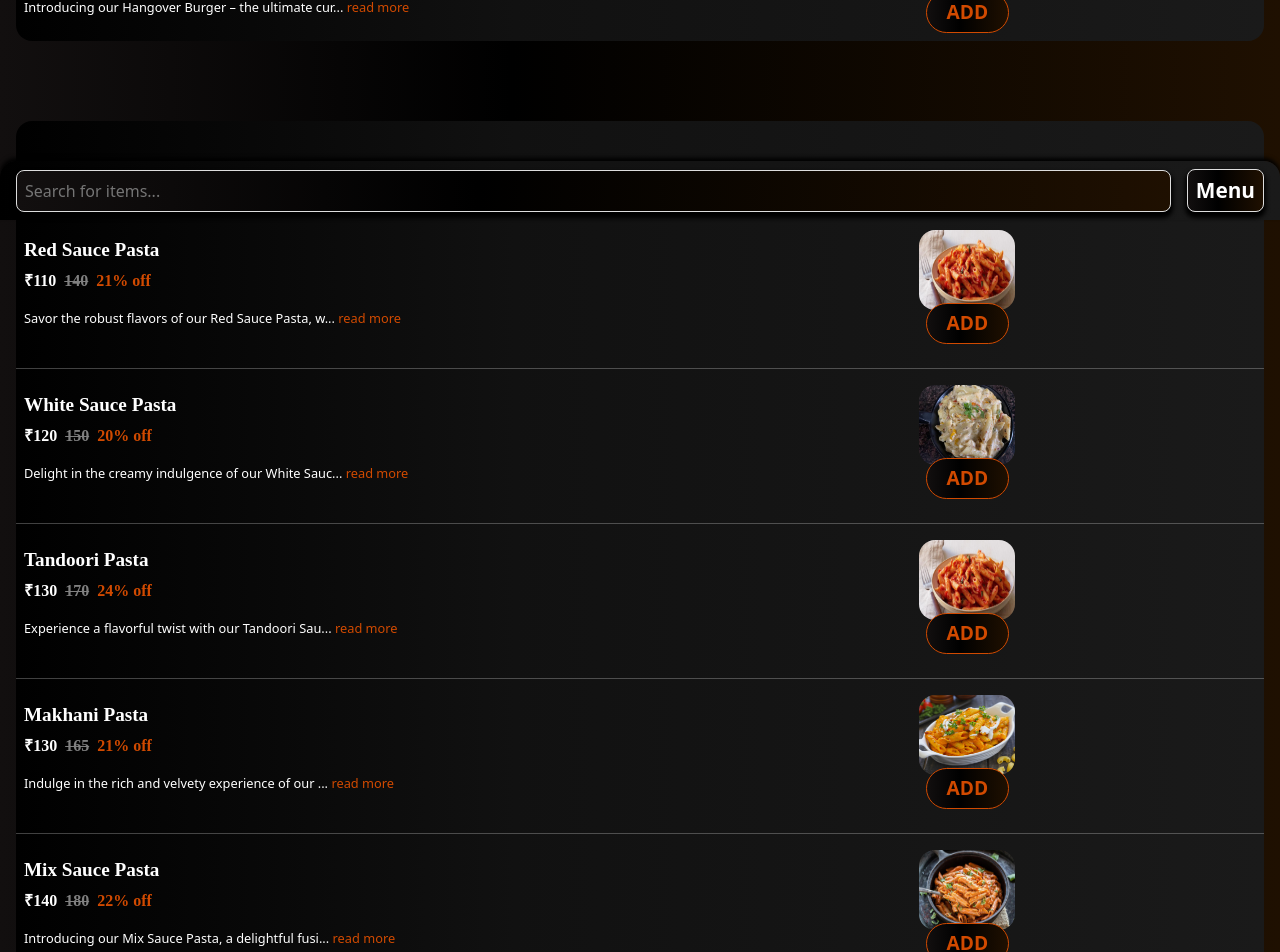
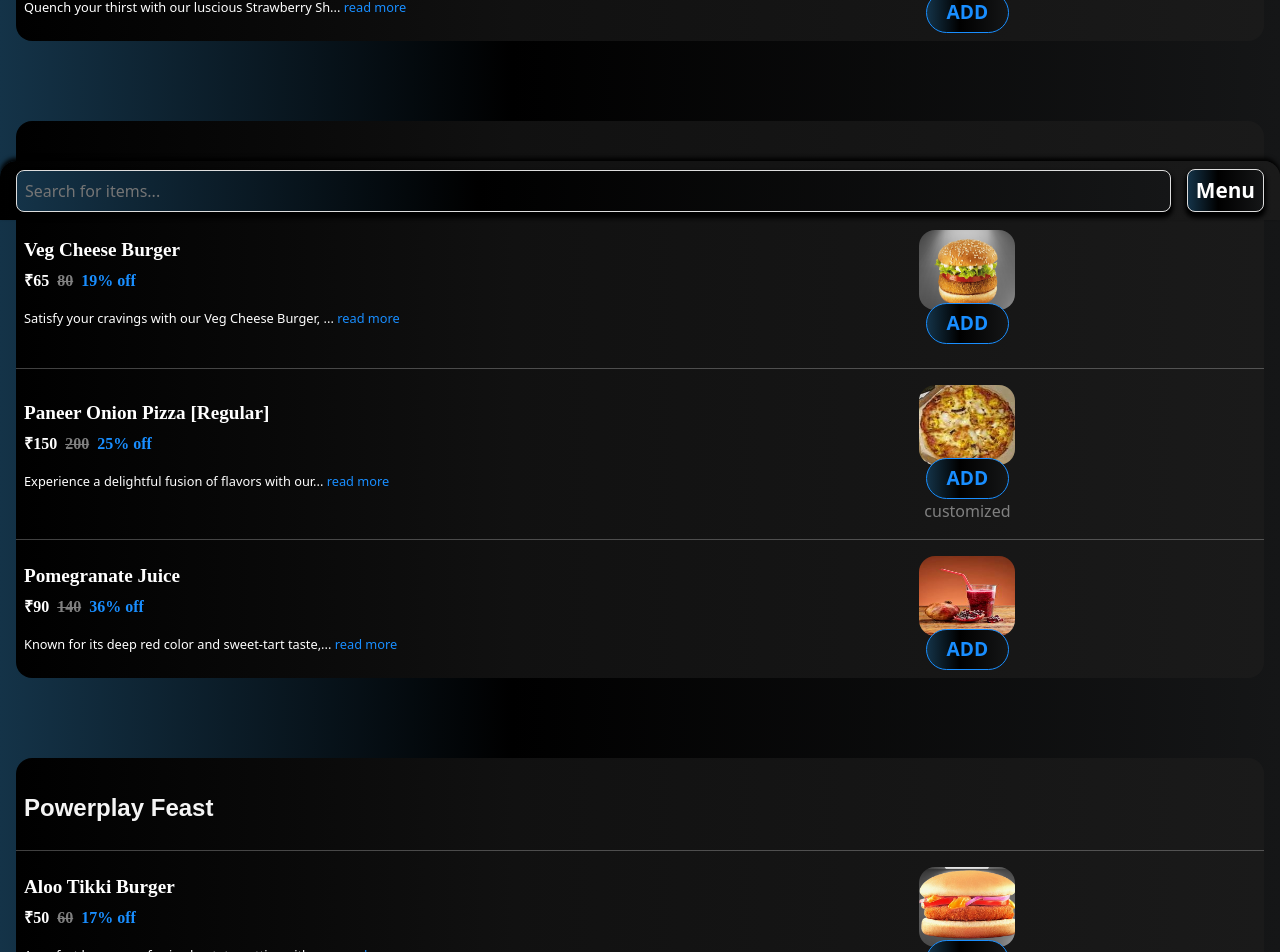
Before and after one commit to neeraj1264/foodieshub3.0, a React (Vite) app: page /menu in a window 1280 px wide. Shown: the part 580-1532 px from the top of the page. Built offline with nearby package versions, Linux system fonts and the light colour scheme.

Commit message:
added ind vs nz match theme

```diff
--- a/src/App.css
+++ b/src/App.css
@@ -3,15 +3,10 @@ a {
 }
 :root {
   --bg: #d32e2e;
-  --out:  linear-gradient(to right, #120f0f 0%, black 40%, #1f1001 100%);
-  --in: linear-gradient(
-    to right,
-    #000000 0%,
-    #111111 40%,
-    #1a1a1a 100%
-  );;
+  --out: linear-gradient(to right, #143348 0%, black 40%, #151617 100%);
+  --in: linear-gradient(to right, #000000 0%, #111111 40%, #1a1a1a 100%);
   --light: #edf2f7;
-  --yellow: #d14a00;
+  --yellow: #198eff;
   /* --yellow: --yellow; */
   background: var(--out);
 }
@@ -39,7 +34,7 @@ body.dark-theme {
   display: flex;
   justify-content: space-between;
   align-items: center;
-  padding: 0 .5rem;
+  padding: 0 0.5rem;
 }
 .hr {
   margin: 0.3rem 0;
@@ -190,7 +185,7 @@ body.dark-theme {
   display: flex;
   align-items: center;
   gap: 1rem;
-  padding: .5rem 1rem;
+  padding: 0.5rem 1rem;
   background: var(--in);
   color: white;
   box-shadow: 0px -3px 4px 0px black;
@@ -216,7 +211,7 @@ body.dark-theme {
   font-weight: bold;
   background: var(--out);
   color: white;
-  padding: .5rem;
+  padding: 0.5rem;
   border-radius: 0.5rem;
   margin: 0;
   border: 1px solid #ddd;
@@ -225,7 +220,7 @@ body.dark-theme {
 
 .menu-search {
   flex-grow: 1;
-  padding:  .5rem;
+  padding: 0.5rem;
   font-size: 1rem;
   border: 1px solid #ddd;
   border-radius: 4px;
@@ -283,8 +278,8 @@ body.dark-theme {
 .outer-card {
   position: fixed;
   top: 15%;
-  left: 15%;
-  width: 70%;
+  left: 10%;
+  width: 80%;
   background: var(--in);
   z-index: 1000;
   display: flex;
@@ -400,11 +395,11 @@ body.dark-theme {
   border-radius: 0 0 1rem 1rem;
   font-family: initial;
 }
-.not-found{
+.not-found {
   color: white;
   text-align: center;
   margin: auto;
 }
-.not-found img{
+.not-found img {
   width: 60%;
 }
--- a/src/MenuLayout.jsx
+++ b/src/MenuLayout.jsx
@@ -49,14 +49,14 @@ import Special7 from "./components/Pages/special/Special7";
 import Special8 from "./components/Pages/special/Special8";
 
 const menuItems = [
-  // { name: "Sixer_Special_Combo", component: <Special1 />, data: special1data },
-  // { name: "Boundary_Buster_Combo", component: <Special2 />, data: special2data},
-  // { name: "Powerplay_Feast", component: <Special3 />, data: special3data },
-  // { name: "Wicket_Whopper_Combo", component: <Special4 />, data: special4data },
-  // { name: "Champions_Clash_Combo", component: <Special5 />, data: special5data },
-  // { name: "Fifty_Over_Fiesta", component: <Special6 />, data: special6data },
-  // { name: "TossUp_Treat_Combo", component: <Special7 />, data: special7data },
-  // { name: "Match_Winner_Meal", component: <Special8 />, data: special8data },
+  { name: "Sixer_Special_Combo", component: <Special1 />, data: special1data },
+  { name: "Boundary_Buster_Combo", component: <Special2 />, data: special2data},
+  { name: "Powerplay_Feast", component: <Special3 />, data: special3data },
+  { name: "Wicket_Whopper_Combo", component: <Special4 />, data: special4data },
+  { name: "Champions_Clash_Combo", component: <Special5 />, data: special5data },
+  { name: "Fifty_Over_Fiesta", component: <Special6 />, data: special6data },
+  { name: "TossUp_Treat_Combo", component: <Special7 />, data: special7data },
+  { name: "Match_Winner_Meal", component: <Special8 />, data: special8data },
   { name: "Burger",  component: <Burger menu={true} />,  data: BurgerData,},
   { name: "Pasta ", component: <Pasta />, data: pastaData },
   { name: "Pizza", component: <Pizza />, data: PizzaData },
--- a/src/components/banner/Banner.css
+++ b/src/components/banner/Banner.css
@@ -140,7 +140,7 @@ bottom: -14px;
 .special-img{
   width: 90%;
   margin: 20% 5% 0%;
-  height: 70vh;
+  height: 50vh;
 }
 .special-text{
   text-align: center;
--- a/src/components/banner/Banner.jsx
+++ b/src/components/banner/Banner.jsx
@@ -112,7 +112,8 @@ const MyCarousel = () => {
   const [isPlaying, setIsPlaying] = useState(false);
 
   useEffect(() => {
-    audioRef.current = new Audio("/audio/shiva.mp3"); // Ensure this file is in the public folder
+    if (location.pathname === "/") { // Check if the user is on the home page
+      audioRef.current = new Audio("/audio/india.mp3"); // Ensure this file is in the public folder
       audioRef.current.loop = false; // Loop audio if needed
 
       const handleScroll = () => {
@@ -129,7 +130,8 @@ const MyCarousel = () => {
 
       window.addEventListener("scroll", handleScroll);
       return () => window.removeEventListener("scroll", handleScroll);
-  }, [isPlaying]);
+    }
+  }, [isPlaying, location.pathname]);
 
   const handleSelect = (selectedIndex, e) => {
     setIndex(selectedIndex);
@@ -167,7 +169,7 @@ const MyCarousel = () => {
     <>
       <Header />
       <img
-        src="/audio/msv2.gif"
+        src="/audio/ivz3.jpeg"
         alt="Special Offer"
         className="special-img"
         onClick={() => {
@@ -175,7 +177,7 @@ const MyCarousel = () => {
         }}
       />
       <p className="special-text">
-        Invoke Shiva’s Blessings with Every Bite! Har Har Mahadev! 🌙🍽️
+      From Kickoff to Last Over – Fuel Your Match Fever with Delicious Food! 🌭🍟
       </p>
       <Hero />
       <Services />
--- a/src/components/categories/Category.jsx
+++ b/src/components/categories/Category.jsx
@@ -50,14 +50,14 @@ const categoryToDataMap = {
   sandwich: SandwichData,
 };
 const categories = [
-  // { id: 14, image: "/img/pizza.png",     name: "Sixer_Special_Combo"},
-  // { id: 15, image: "/img/pizza.png",     name: "Boundary_Buster_Combo"},
-  // { id: 16, image: "/img/pizza.png",     name: "Powerplay_Feast"},
-  // { id: 17, image: "/img/pizza.png",     name: "Wicket_Whopper_Combo"},
-  // { id: 18, image: "/img/pizza.png",     name: "Champions_Clash_Combo"},
-  // { id: 19, image: "/img/pizza.png",     name: "Fifty_Over_Fiesta"},
-  // { id: 20, image: "/img/pizza.png",     name: "TossUp_Treat_Combo"},
-  // { id: 21, image: "/img/pizza.png",     name: "Match_Winner_Meal"},
+  { id: 14, image: "/img/pizza.png",     name: "Sixer_Special_Combo"},
+  { id: 15, image: "/img/pizza.png",     name: "Boundary_Buster_Combo"},
+  { id: 16, image: "/img/pizza.png",     name: "Powerplay_Feast"},
+  { id: 17, image: "/img/pizza.png",     name: "Wicket_Whopper_Combo"},
+  { id: 18, image: "/img/pizza.png",     name: "Champions_Clash_Combo"},
+  { id: 19, image: "/img/pizza.png",     name: "Fifty_Over_Fiesta"},
+  { id: 20, image: "/img/pizza.png",     name: "TossUp_Treat_Combo"},
+  { id: 21, image: "/img/pizza.png",     name: "Match_Winner_Meal"},
     { id: 1, image: "/img/pizza.png",     name: "burger"},
     { id: 8, image: "/img/pizza.png",     name: 'pasta'},
     { id: 9, image: "/img/pizza.png",     name: 'pizza'},
```
Also changed, not shown: public/audio/ivz3.jpeg (added), public/audio/vz2.jpeg (added). Lines whose indentation alone changed are shown as unchanged.
